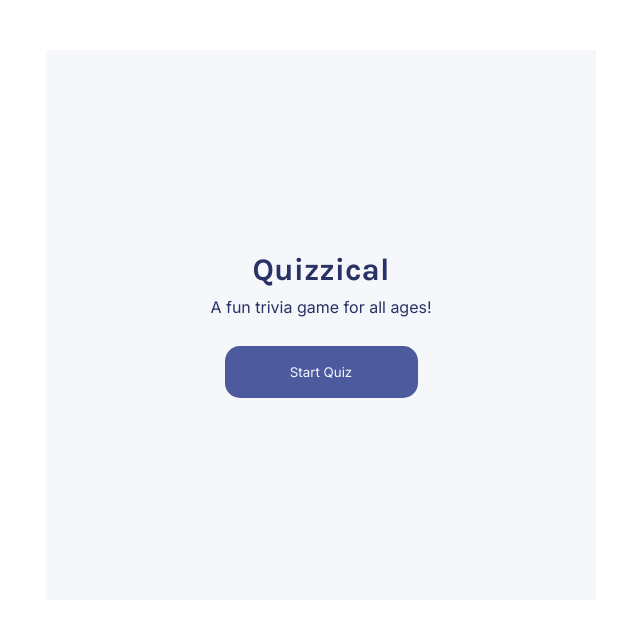
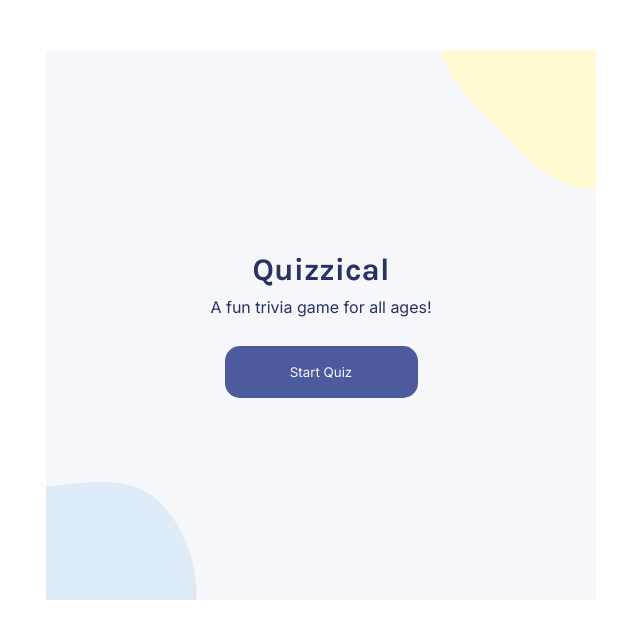
Before and after one commit to nigel-tay/scrimba-trivia, a React (Vite) app: page / in a window 1280 px wide. Shown: the top 638 px of the page, without its empty margins (319-959 px from the left). Built offline with nearby package versions, Linux system fonts and the light colour scheme.

Commit message:
Add background images with styles for Start component

```diff
--- a/src/App.css
+++ b/src/App.css
@@ -19,6 +19,7 @@ body {
 
 /* Start Page */
 .start-container {
+  position: relative;
   display: flex;
   flex-direction: column;
   justify-content: center;
@@ -57,3 +58,15 @@ body {
   color: #F5F7FB;
   cursor:pointer;
 }
+
+.top {
+  position: absolute;
+  right: 0;
+  top: 0;
+}
+
+.bot {
+  position: absolute;
+  left: 0;
+  bottom: 0;
+}
--- a/src/components/Start.jsx
+++ b/src/components/Start.jsx
@@ -1,8 +1,12 @@
-import React from 'react'
+import React from 'react';
+import top from '../assets/images/topright.png';
+import bot from '../assets/images/botleft.png'
 
 export default function Start() {
   return (
     <div className="start-container">
+        <img className="top" src={top} />
+        <img className="bot" src={bot} />
         <h1 className='karla'>Quizzical</h1>
         <h2 className="inter">A fun trivia game for all ages!</h2>
         <button className="inter">Start Quiz</button>
```
